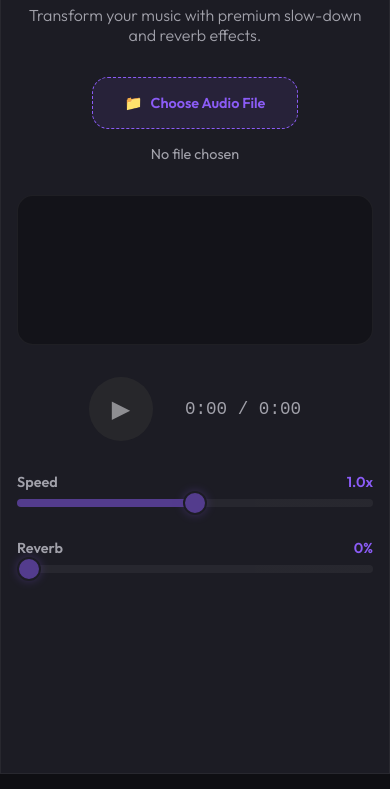
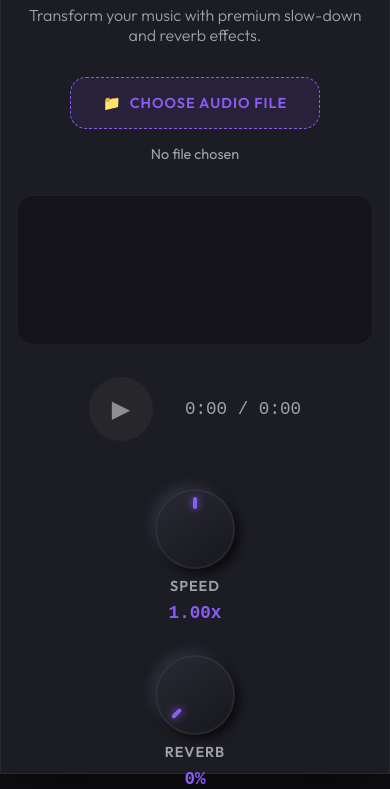
Before and after one commit to lovasd/music_slower, a plain HTML site: page index.html in a window 390 px wide. Shown: the part 70-859 px from the top of the page. Drawn offline with Linux system fonts and the light colour scheme.

Commit message:
Replace sliders with rotary knobs

```diff
--- a/app.js
+++ b/app.js
@@ -5,10 +5,13 @@ document.addEventListener('DOMContentLoaded', () => {
     const playPauseBtn = document.getElementById('play-pause-btn');
     const playIcon = document.querySelector('.play-icon');
     const pauseIcon = document.querySelector('.pause-icon');
-    const speedSlider = document.getElementById('speed-slider');
+
+    // Knobs
+    const speedKnob = document.getElementById('speed-knob');
     const speedValue = document.getElementById('speed-value');
-    const reverbSlider = document.getElementById('reverb-slider');
+    const reverbKnob = document.getElementById('reverb-knob');
     const reverbValue = document.getElementById('reverb-value');
+
     const canvas = document.getElementById('waveform');
     const ctx = canvas.getContext('2d');
     const loadingOverlay = document.getElementById('loading-overlay');
@@ -40,18 +43,18 @@ document.addEventListener('DOMContentLoaded', () => {
     // --- Event Listeners ---
     fileInput.addEventListener('change', handleFileUpload);
     playPauseBtn.addEventListener('click', togglePlayPause);
-    speedSlider.addEventListener('input', (e) => {
-        handleSpeedChange(e);
-        updateSliderFill(e.target);
-    });
-    reverbSlider.addEventListener('input', (e) => {
-        handleReverbChange(e);
-        updateSliderFill(e.target);
+
+    // Knob Interactions
+    setupKnob(speedKnob, 0.5, 1.5, 1.0, (val) => {
+        handleSpeedChange(val);
+        speedValue.textContent = val.toFixed(2) + 'x';
     });
 
-    // Initialize slider fills
-    updateSliderFill(speedSlider);
-    updateSliderFill(reverbSlider);
+    setupKnob(reverbKnob, 0, 1, 0, (val) => {
+        handleReverbChange(val);
+        reverbValue.textContent = Math.round(val * 100) + '%';
+    });
+
     canvas.addEventListener('click', handleScrub);
 
     // Resize canvas
@@ -156,30 +159,7 @@ document.addEventListener('DOMContentLoaded', () => {
             sourceNode = null;
         }
         // Save current position
-        pausedAt = (audioCtx.currentTime - startTime) * playbackRate; // Adjust for speed? No, currentTime is real time.
-        // Actually, if playbackRate changes, simple subtraction doesn't work perfectly for seeking if rate varied.
-        // But for simple pause/resume with constant rate, we need to track "audio time".
-        // Let's rely on a more robust tracking if we change speed mid-stream.
-        // For now, let's assume pausedAt is "offset in buffer".
-
-        // Correct calculation:
-        // We played for (audioCtx.currentTime - startTime) seconds of WALL clock time.
-        // Audio advanced by (wall_time * playbackRate).
-        // BUT, if we change rate while playing, this breaks.
-        // Ideally we just restart from the last known position.
-        // Let's simplify: When changing speed, we don't restart, we just update the param.
-        // When pausing, we calculate where we are.
-
-        // However, sourceNode.playbackRate is a k-rate param.
-        // Let's recalculate pausedAt based on elapsed time * current rate?
-        // No, that's only if rate was constant.
-
-        // Better approach for accurate seeking/pausing with variable speed:
-        // We can't easily query "current buffer position" from a BufferSource.
-        // We have to track it.
-        // Let's just use the simple approximation for now, assuming rate doesn't change wildly every frame.
-        // Actually, if we change rate, we should update startTime so the math holds.
-        // See handleSpeedChange.
+        pausedAt = (audioCtx.currentTime - startTime) * playbackRate;
 
         isPlaying = false;
         updatePlayButton();
@@ -208,9 +188,6 @@ document.addEventListener('DOMContentLoaded', () => {
             const elapsedWallTime = audioCtx.currentTime - startTime;
             pausedAt += elapsedWallTime * playbackRate;
             pauseAudio();
-            // We already updated pausedAt above, but pauseAudio logic was slightly different.
-            // Let's fix pauseAudio to NOT recalculate if we do it here, or unify.
-            // Let's make pauseAudio just stop.
         } else {
             playAudio();
         }
@@ -227,12 +204,6 @@ document.addEventListener('DOMContentLoaded', () => {
         updatePlayButton();
     }
 
-    // Redefine play/pause logic to be robust
-    // We track `pausedAt` as the offset in the buffer (seconds).
-    // `startTime` is the audioCtx.currentTime when we hit play.
-
-    // When playing: currentOffset = pausedAt + (audioCtx.currentTime - startTime) * playbackRate
-
     function getCurrentTime() {
         if (!isPlaying) return pausedAt;
         const elapsed = audioCtx.currentTime - startTime;
@@ -244,15 +215,11 @@ document.addEventListener('DOMContentLoaded', () => {
         return time;
     }
 
-    function handleSpeedChange(e) {
-        const newRate = parseFloat(e.target.value);
+    function handleSpeedChange(val) {
+        const newRate = val;
 
         if (isPlaying) {
-            // We need to adjust startTime so that the jump in time doesn't happen.
-            // Current position shouldn't change.
             const currentBufferTime = getCurrentTime();
-
-            // Reset anchor
             pausedAt = currentBufferTime;
             startTime = audioCtx.currentTime;
 
@@ -262,18 +229,15 @@ document.addEventListener('DOMContentLoaded', () => {
         }
 
         playbackRate = newRate;
-        speedValue.textContent = newRate.toFixed(2) + 'x';
     }
 
-    function handleReverbChange(e) {
-        reverbAmount = parseFloat(e.target.value);
-        reverbValue.textContent = Math.round(reverbAmount * 100) + '%';
+    function handleReverbChange(val) {
+        reverbAmount = val;
         updateReverbMix();
     }
 
     function updateReverbMix() {
         if (!dryNode || !wetNode) return;
-        // Equal power crossfade or linear? Linear is fine for simple wet/dry.
         // Dry: 1 - amount, Wet: amount
         dryNode.gain.value = 1 - reverbAmount;
         wetNode.gain.value = reverbAmount * 2; // Boost wet a bit as reverb can be quiet
@@ -368,22 +332,67 @@ document.addEventListener('DOMContentLoaded', () => {
 
     function disableControls(disabled) {
         playPauseBtn.disabled = disabled;
-        speedSlider.disabled = disabled;
-        reverbSlider.disabled = disabled;
 
-        // Update visual state
-        if (!disabled) {
-            updateSliderFill(speedSlider);
-            updateSliderFill(reverbSlider);
+        if (disabled) {
+            speedKnob.classList.add('disabled');
+            reverbKnob.classList.add('disabled');
+        } else {
+            speedKnob.classList.remove('disabled');
+            reverbKnob.classList.remove('disabled');
         }
     }
 
-    function updateSliderFill(slider) {
-        const min = parseFloat(slider.min);
-        const max = parseFloat(slider.max);
-        const val = parseFloat(slider.value);
-        const percentage = ((val - min) / (max - min)) * 100;
+    // --- Knob Logic ---
+    function setupKnob(element, min, max, initialValue, onChange) {
+        let currentValue = initialValue;
+        let isDragging = false;
+        let startY = 0;
+        let startValue = 0;
 
-        slider.style.background = `linear-gradient(to right, #8b5cf6 ${percentage}%, rgba(255, 255, 255, 0.1) ${percentage}%)`;
+        // Initial visual update
+        updateKnobVisual(element, currentValue, min, max);
+        onChange(currentValue); // Trigger initial change for value display
+
+        element.addEventListener('mousedown', (e) => {
+            if (element.classList.contains('disabled')) return;
+            isDragging = true;
+            startY = e.clientY;
+            startValue = currentValue;
+            document.body.style.cursor = 'ns-resize';
+            e.preventDefault(); // Prevent text selection
+        });
+
+        window.addEventListener('mousemove', (e) => {
+            if (!isDragging) return;
+
+            const deltaY = startY - e.clientY; // Drag up = positive
+            const sensitivity = 0.005 * (max - min); // Adjust sensitivity based on range
+
+            let newValue = startValue + (deltaY * sensitivity);
+
+            // Clamp
+            if (newValue < min) newValue = min;
+            if (newValue > max) newValue = max;
+
+            currentValue = newValue;
+            updateKnobVisual(element, currentValue, min, max);
+            onChange(currentValue);
+        });
+
+        window.addEventListener('mouseup', () => {
+            if (isDragging) {
+                isDragging = false;
+                document.body.style.cursor = 'default';
+            }
+        });
+    }
+
+    function updateKnobVisual(element, value, min, max) {
+        // Map value to angle (-135deg to +135deg)
+        const percent = (value - min) / (max - min);
+        const angle = -135 + (percent * 270);
+
+        const indicator = element.querySelector('.knob-indicator');
+        indicator.style.transform = `translateX(-50%) rotate(${angle}deg)`;
     }
 });
--- a/index.html
+++ b/index.html
@@ -1,5 +1,6 @@
 <!DOCTYPE html>
 <html lang="en">
+
 <head>
     <meta charset="UTF-8">
     <meta name="viewport" content="width=device-width, initial-scale=1.0">
@@ -9,6 +10,7 @@
     <link href="https://fonts.googleapis.com/css2?family=Outfit:wght@300;400;600&display=swap" rel="stylesheet">
     <link rel="stylesheet" href="style.css">
 </head>
+
 <body>
     <div class="app-container">
         <header>
@@ -46,13 +48,25 @@
 
                 <div class="sliders-section">
                     <div class="control-group">
-                        <label for="speed-slider">Speed <span id="speed-value">1.0x</span></label>
-                        <input type="range" id="speed-slider" min="0.5" max="1.5" step="0.01" value="1.0" disabled>
+                        <div class="knob-wrapper">
+                            <div class="knob" id="speed-knob" role="slider" aria-valuenow="1.0" aria-valuemin="0.5"
+                                aria-valuemax="1.5" tabindex="0">
+                                <div class="knob-indicator"></div>
+                            </div>
+                            <label>Speed</label>
+                            <span class="value-display" id="speed-value">1.00x</span>
+                        </div>
                     </div>
 
                     <div class="control-group">
-                        <label for="reverb-slider">Reverb <span id="reverb-value">0%</span></label>
-                        <input type="range" id="reverb-slider" min="0" max="1" step="0.01" value="0" disabled>
+                        <div class="knob-wrapper">
+                            <div class="knob" id="reverb-knob" role="slider" aria-valuenow="0" aria-valuemin="0"
+                                aria-valuemax="1" tabindex="0">
+                                <div class="knob-indicator"></div>
+                            </div>
+                            <label>Reverb</label>
+                            <span class="value-display" id="reverb-value">0%</span>
+                        </div>
                     </div>
                 </div>
             </div>
@@ -60,4 +74,5 @@
     </div>
     <script src="app.js"></script>
 </body>
+
 </html>
--- a/style.css
+++ b/style.css
@@ -197,110 +197,103 @@ canvas {
     font-size: 1.1rem;
 }
 
-/* Sliders */
+/* Knobs */
 .sliders-section {
-    display: grid;
-    grid-template-columns: 1fr 1fr;
-    gap: 2rem;
+    display: flex;
+    justify-content: center;
+    gap: 4rem;
+    margin-top: 1rem;
 }
 
 .control-group {
     display: flex;
     flex-direction: column;
+    align-items: center;
+    gap: 1rem;
+}
+
+.knob-wrapper {
+    display: flex;
+    flex-direction: column;
+    align-items: center;
     gap: 0.5rem;
 }
 
+.knob {
+    width: 80px;
+    height: 80px;
+    border-radius: 50%;
+    background: linear-gradient(145deg, #2a2a35, #16161c);
+    position: relative;
+    cursor: ns-resize;
+    /* North-South resize cursor indicates drag up/down */
+    box-shadow:
+        5px 5px 10px #0b0b0e,
+        -5px -5px 10px #2d2d3a,
+        inset 0 0 0 2px rgba(255, 255, 255, 0.05);
+    transition: box-shadow 0.2s ease;
+}
+
+.knob:hover {
+    box-shadow:
+        5px 5px 15px #0b0b0e,
+        -5px -5px 15px #2d2d3a,
+        inset 0 0 0 2px rgba(139, 92, 246, 0.3);
+}
+
+.knob:active {
+    cursor: ns-resize;
+}
+
+.knob.disabled {
+    opacity: 0.5;
+    cursor: not-allowed;
+    pointer-events: none;
+}
+
+.knob-indicator {
+    position: absolute;
+    top: 10%;
+    left: 50%;
+    width: 4px;
+    height: 40%;
+    transform-origin: bottom center;
+    transform: translateX(-50%) rotate(0deg);
+    /* Rotation handled by JS */
+    pointer-events: none;
+}
+
+.knob-indicator::after {
+    content: '';
+    position: absolute;
+    top: 0;
+    left: 0;
+    width: 100%;
+    height: 12px;
+    background: var(--primary-color);
+    border-radius: 2px;
+    box-shadow: 0 0 8px var(--primary-color);
+}
+
+.value-display {
+    font-family: monospace;
+    color: var(--primary-color);
+    font-weight: 600;
+    font-size: 1.1rem;
+}
+
 label {
-    display: flex;
-    justify-content: space-between;
     color: var(--text-secondary);
     font-size: 0.9rem;
     font-weight: 600;
-}
-
-label span {
-    color: var(--primary-color);
-}
-
-input[type="range"] {
-    -webkit-appearance: none;
-    width: 100%;
-    height: 8px;
-    background: rgba(255, 255, 255, 0.1);
-    border-radius: 4px;
-    outline: none;
-    transition: background 0.2s;
-    cursor: pointer;
-}
-
-/* Slider Track (Chrome/Safari) */
-input[type="range"]::-webkit-slider-runnable-track {
-    width: 100%;
-    height: 8px;
-    cursor: pointer;
-    background: transparent;
-    /* Handled by JS for fill effect */
-    border-radius: 4px;
-}
-
-/* Slider Thumb (Chrome/Safari) */
-input[type="range"]::-webkit-slider-thumb {
-    -webkit-appearance: none;
-    height: 24px;
-    width: 24px;
-    border-radius: 50%;
-    background: var(--primary-color);
-    cursor: pointer;
-    margin-top: -8px;
-    /* Centers thumb on track */
-    box-shadow: 0 0 10px rgba(139, 92, 246, 0.5);
-    border: 2px solid var(--surface-color);
-    transition: transform 0.1s ease, box-shadow 0.1s ease;
-}
-
-input[type="range"]::-webkit-slider-thumb:hover {
-    transform: scale(1.1);
-    box-shadow: 0 0 15px rgba(139, 92, 246, 0.8);
-}
-
-input[type="range"]:active::-webkit-slider-thumb {
-    transform: scale(0.95);
-    box-shadow: 0 0 5px rgba(139, 92, 246, 0.8);
-}
-
-/* Firefox Styles */
-input[type="range"]::-moz-range-track {
-    width: 100%;
-    height: 8px;
-    cursor: pointer;
-    background: rgba(255, 255, 255, 0.1);
-    border-radius: 4px;
-}
-
-input[type="range"]::-moz-range-thumb {
-    height: 24px;
-    width: 24px;
-    border: 2px solid var(--surface-color);
-    border-radius: 50%;
-    background: var(--primary-color);
-    cursor: pointer;
-    box-shadow: 0 0 10px rgba(139, 92, 246, 0.5);
-}
-
-input[type="range"]::-moz-range-progress {
-    background-color: var(--primary-color);
-    height: 8px;
-    border-radius: 4px;
-}
-
-input[type="range"]:disabled {
-    opacity: 0.5;
-    cursor: not-allowed;
+    text-transform: uppercase;
+    letter-spacing: 1px;
 }
 
 @media (max-width: 600px) {
     .sliders-section {
-        grid-template-columns: 1fr;
+        flex-direction: column;
+        gap: 2rem;
     }
 
     .app-container {
```
